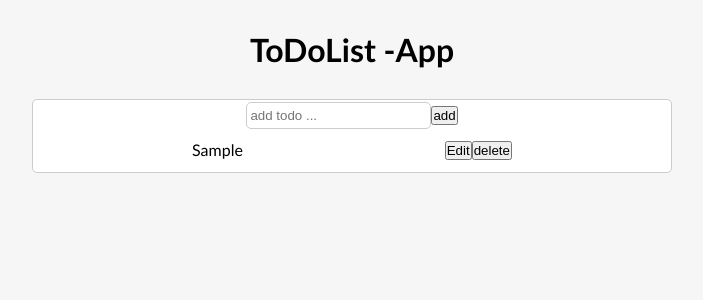
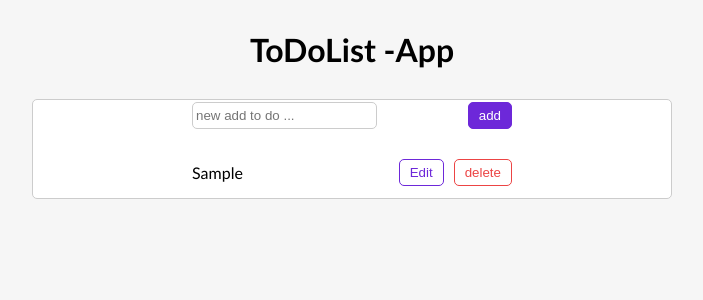
Before and after one commit to Behrooz-zendehdel/ToDoList-With-react, a React (Create React App) app: page / in a window 1280 px wide. Both pictures are taken after typing "Sample" into the empty fields and a click on the button "add". Shown: the top 300 px of the page, without its empty margins (288-991 px from the left). Built offline with nearby package versions, Linux system fonts and the light colour scheme.

Commit message:
update file app.css

```diff
--- a/src/App.css
+++ b/src/App.css
@@ -40,3 +40,34 @@
 input:focus {
   border: 2px solid blueviolet;
 }
+
+.formControl {
+  display: flex;
+  align-items: center;
+  justify-content: space-between;
+  width: 20rem;
+  margin-bottom: 20px;
+}
+.btn {
+  color: #6d28d9;
+  background-color: #fff;
+  border: 1px solid #6d28d9;
+  border-radius: 5px;
+  outline: none;
+  padding: 5px 10px;
+  cursor: pointer;
+}
+.remove {
+  color: rgb(236, 68, 68);
+  border: 1px solid rgb(236, 68, 68);
+  margin-left: 10px;
+}
+.addTodo {
+  color: #fff;
+  background-color: #6d28d9;
+}
+.updateTodo {
+  background-color: #6d28d9;
+  color: #fff;
+
+}
--- a/src/components/Todo.js
+++ b/src/components/Todo.js
@@ -1,10 +1,10 @@
-const Todo = ({ todo,onComplete,onDelete ,onEdit}) => {
+const Todo = ({ todo, onComplete, onDelete, onEdit }) => {
     return (
-        <div  className="todo">
-            <div onClick={onComplete} className={todo.isCompleted ? "completed" : ""  }> {todo.text}</div>
+        <div className="todo">
+            <div onClick={onComplete} className={todo.isCompleted ? "completed" : ""}> {todo.text}</div>
             <div>
-                <button onClick={onEdit}>Edit</button>
-                <button onClick={onDelete}>delete</button>
+                <button className="btn" onClick={onEdit}>Edit</button>
+                <button className={" btn remove"} onClick={onDelete}>delete</button>
 
             </div>
         </div>
--- a/src/components/TodoForm.js
+++ b/src/components/TodoForm.js
@@ -1,11 +1,10 @@
 import { useEffect, useRef, useState } from "react"
-
 const TodoForm = (props) => {
-    const [input, setInput] = useState("")
-   const inputRef =useRef(null);
-useEffect(()=>{
+    const [input, setInput] = useState(props.edit ? props.edit.text : "")
+    const inputRef = useRef(null);
+    useEffect(() => {
         inputRef.current.focus();
-},[])
+    }, [])
     const changeHandler = (e) => {
         console.log(e.target.value)
 
@@ -22,28 +21,22 @@
     }
     return (
         <form onSubmit={submitHandler}>
-            {props.edit ?
-                <>
+            <div className="formControl">
                 <input
                     type="text"
                     value={input}
                     onChange={changeHandler}
-                        placeholder="update todo ..."
+                    placeholder={props.edit ? "update value..." : "new add to do ..."}
+
                     ref={inputRef}
                 />
-                    <button type="submit">update</button>
-                </>
-                :
-                <>
-                    <input
-                        type="text"
-                        value={input}
-                        onChange={changeHandler}
-                        placeholder="add todo ..."
-                        ref={inputRef}
-                    />
-                    <button type="submit">add</button>
-                </>}
+                <button className={`btn ${props.edit ? "updateTodo" : "addTodo"}`} type="submit">{props.edit ? "update" : "add"}</button>
+            </div>
+
+
+
+
+
         </form>
     );
 }
```
Lines whose indentation alone changed are shown as unchanged.
